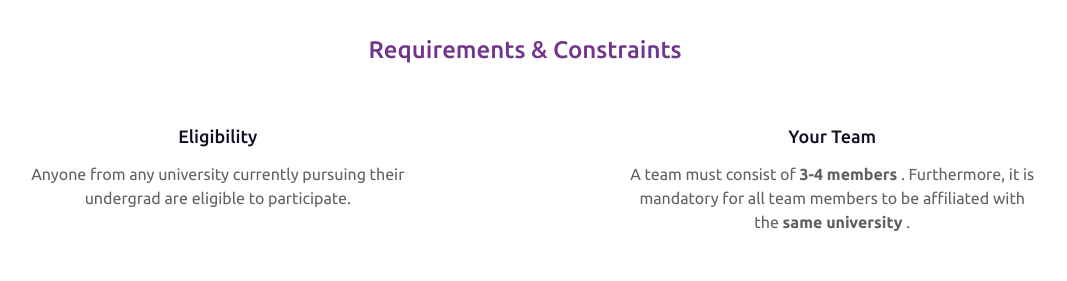
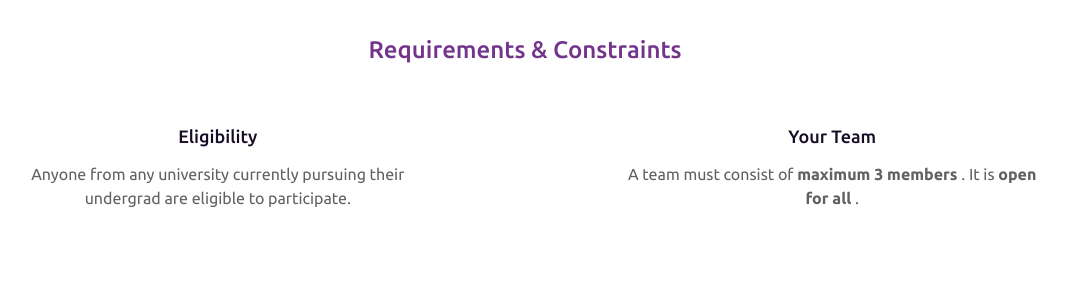
Before and after one commit to mehedi-imam241/buet-cse-fest-2023-main, a Next.js app: page /gamejam in a window 1280 px wide. Shown: the part 1787-2068 px from the top of the page, without its empty margins (115-1182 px from the left). Built offline with nearby package versions, Linux system fonts and the light colour scheme.

Commit message:
gamejam requirement updated

```diff
--- a/src/components/Sections/GameJam/RequirementSection.js
+++ b/src/components/Sections/GameJam/RequirementSection.js
@@ -10,7 +10,7 @@ const requirements = [
         description: "Anyone from any university currently pursuing their undergrad are eligible to participate."
     }, {
         title: "Your Team",
-        description: <>A team must consist of <b>3-4 members</b> . Furthermore, it is mandatory for all team members to be affiliated with the <b>same university</b> .</>
+        description: <>A team must consist of <b>maximum 3 members</b> . It is  <strong>open for all</strong> .</>
     }]
 
 function RequirementSection(props) {
```
